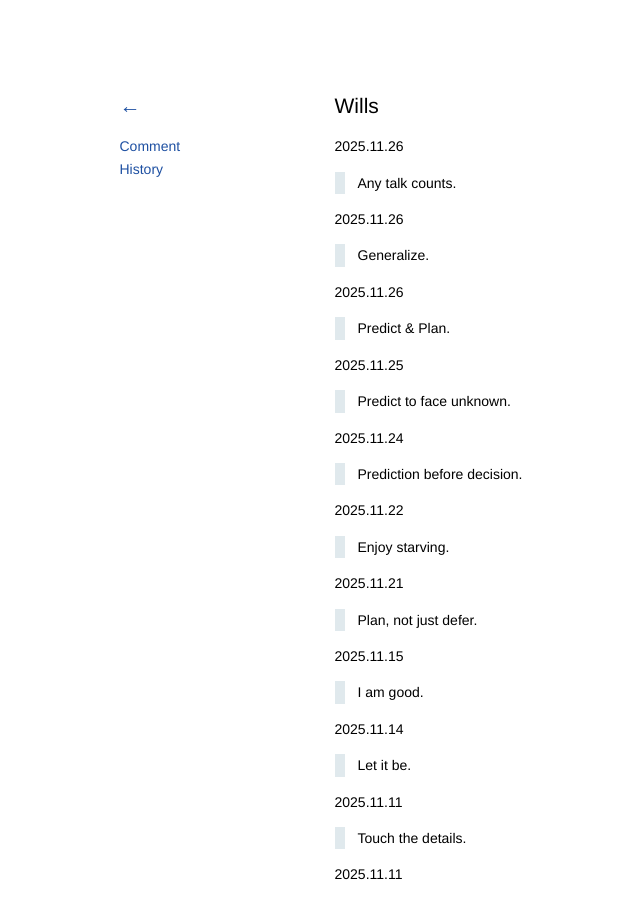
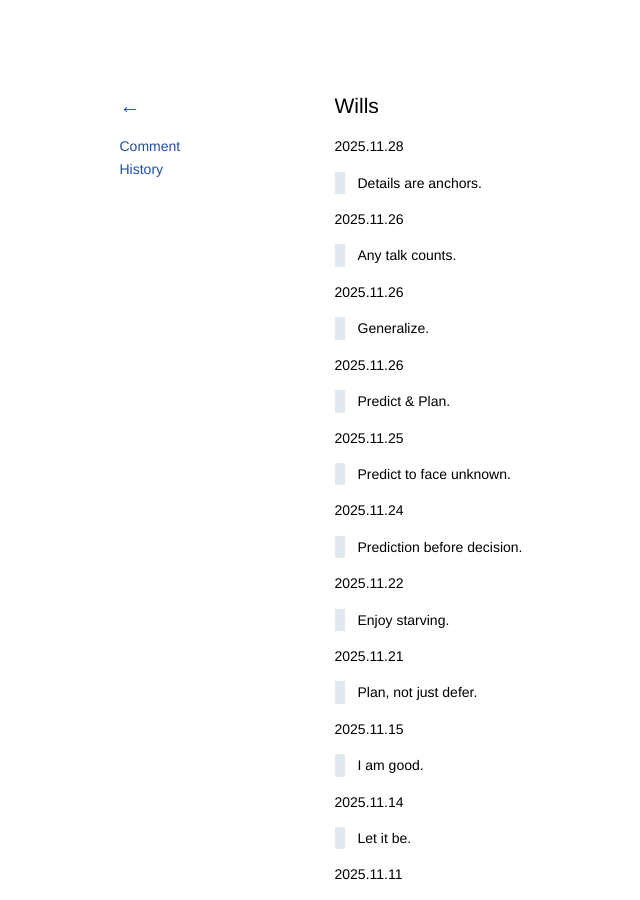
Before and after one commit to kidlj/awei, a Jekyll site: the page built from _wiki/wills.md, in a window 1280 px wide and 900 px high. Shown: the whole window, without its empty margins (13-653 px from the left). Built offline with Jekyll 4.4.1, drawn with Linux system fonts in a browser that asks for light colours.

Commit message:
update wills

```diff
--- a/_wiki/wills.md
+++ b/_wiki/wills.md
@@ -1,6 +1,10 @@
 ---
 title: Wills
 ---
+
+2025.11.28
+
+> Details are anchors.
 
 2025.11.26
 
```
